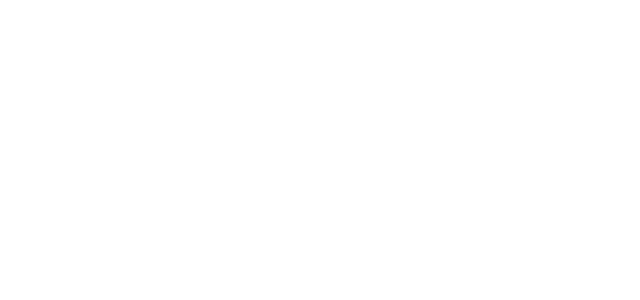
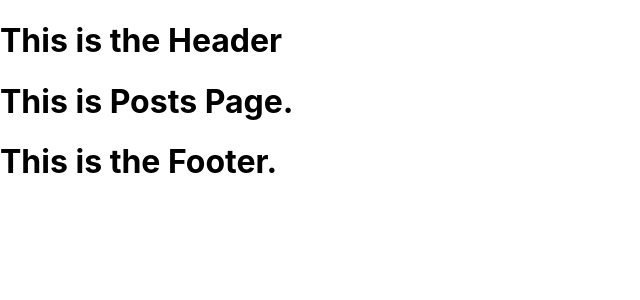
Before and after one commit to sumon766/react-blog, a React (Create React App) app: page / in a window 1280 px wide. Shown: the top 300 px of the page, without its empty margins (0-640 px from the left). Built offline with nearby package versions, Linux system fonts and the light colour scheme.

Commit message:
Complete page setup with react router

```diff
--- a/src/App.css
+++ /dev/null
@@ -1,38 +0,0 @@
-.App {
-  text-align: center;
-}
-
-.App-logo {
-  height: 40vmin;
-  pointer-events: none;
-}
-
-@media (prefers-reduced-motion: no-preference) {
-  .App-logo {
-    animation: App-logo-spin infinite 20s linear;
-  }
-}
-
-.App-header {
-  background-color: #282c34;
-  min-height: 100vh;
-  display: flex;
-  flex-direction: column;
-  align-items: center;
-  justify-content: center;
-  font-size: calc(10px + 2vmin);
-  color: white;
-}
-
-.App-link {
-  color: #61dafb;
-}
-
-@keyframes App-logo-spin {
-  from {
-    transform: rotate(0deg);
-  }
-  to {
-    transform: rotate(360deg);
-  }
-}
--- a/src/App.js
+++ b/src/App.js
@@ -1,11 +1,16 @@
-import logo from './logo.svg';
-import './App.css';
+import { BrowserRouter, Routes, Route } from 'react-router-dom';
+import Layout from './components/Layout';
+import Posts from './components/Posts';
 
 function App() {
   return (
-    <div className="App">
-
-    </div>
+    <BrowserRouter>
+      <Routes>
+        <Route path="/" element={<Layout />}>
+          <Route index element={<Posts />} />
+        </Route>
+      </Routes>
+    </BrowserRouter>
   );
 }
 
--- /dev/null
+++ b/src/components/Footer.js
@@ -0,0 +1,7 @@
+const Footer = () => (
+    <div className="footer">
+        <h1>This is the Footer.</h1>
+    </div>
+);
+
+export default Footer;
--- /dev/null
+++ b/src/components/Header.js
@@ -0,0 +1,7 @@
+const Header = () => (
+    <div className="header">
+        <h1>This is the Header</h1>
+    </div>
+);
+
+export default Header;
--- /dev/null
+++ b/src/components/Layout.js
@@ -0,0 +1,13 @@
+import { Outlet } from "react-router-dom";
+import Header from "./Header";
+import Footer from "./Footer";
+
+const Layout = () => (
+    <>
+        <Header />
+        <Outlet/>
+        <Footer />
+    </>
+);
+
+export default Layout;
--- /dev/null
+++ b/src/components/Posts.js
@@ -0,0 +1,7 @@
+const Posts = () => (
+    <div>
+        <h1>This is Posts Page.</h1>
+    </div>
+);
+
+export default Posts;
```
Also changed, not shown: src/components/Albums.js (added, +7 -0 lines), src/components/Gallery.js (added, +7 -0 lines), src/components/Users.js (added, +7 -0 lines), src/components/Photos.js (added), 1 other file (tests, documents, lock files or other folders).
